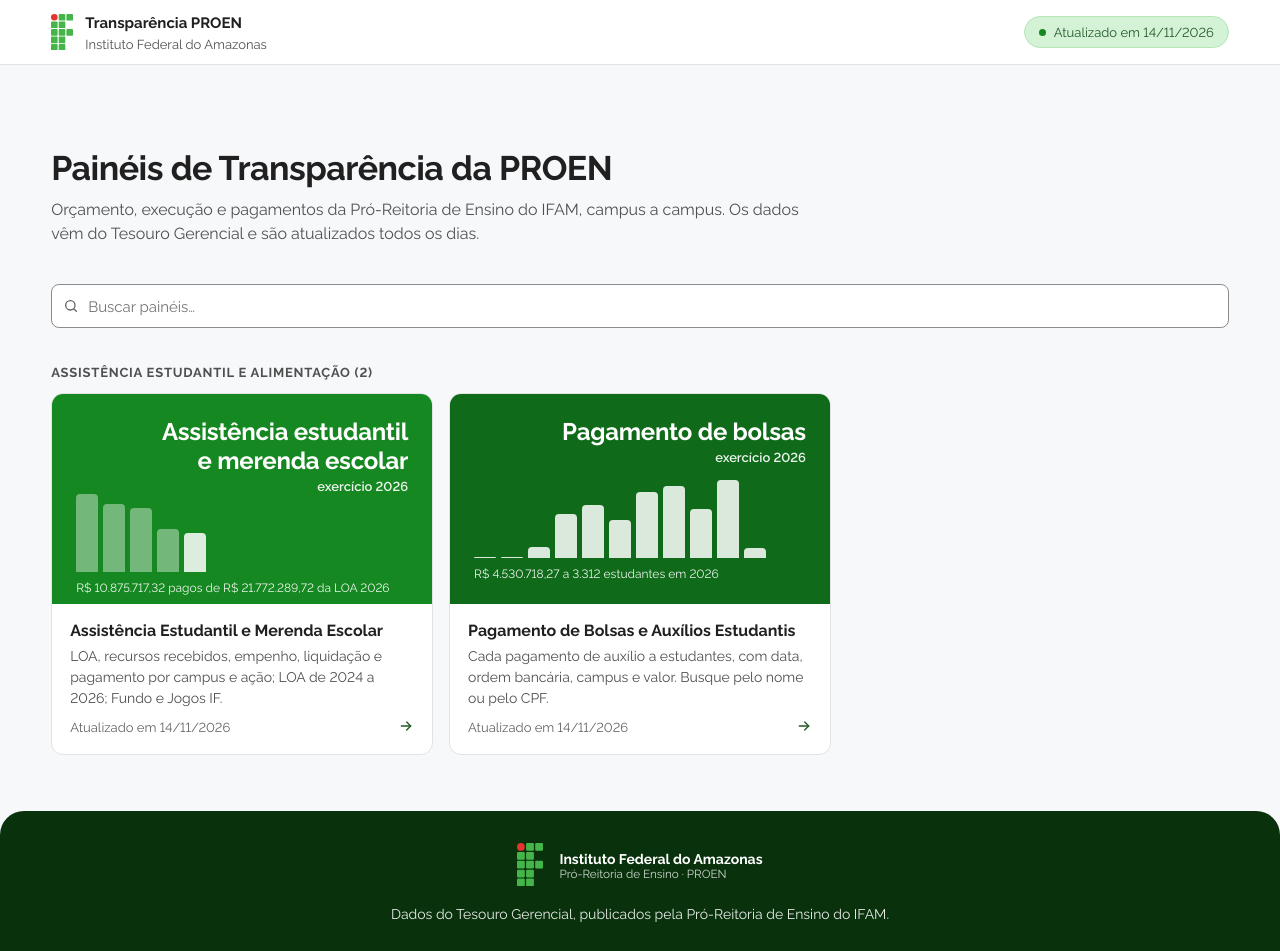
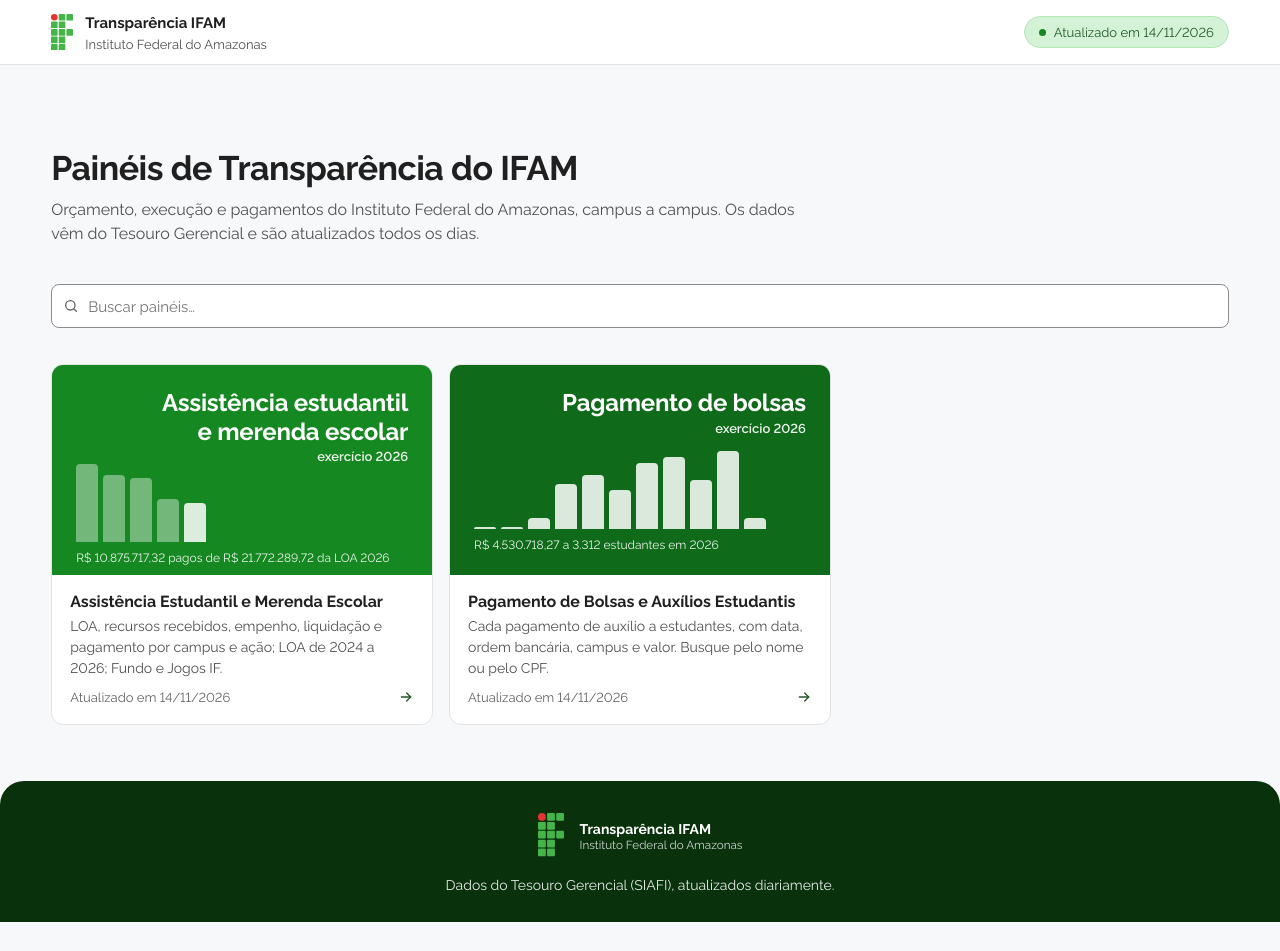
Before and after one commit to Assistencia-estudantil-ifam/assistencia-estudantil-ifam.github.io, a plain HTML site: page site/index.html in a window 1280 px wide. After the commit the page ends 922 px from the top, so only its background shows below. Drawn offline with Linux system fonts and the light colour scheme.

Commit message:
Nome do site: Transparência IFAM; tira o título de seção do hub
Co-Authored-By: Claude Opus 5.5 <noreply@anthropic.com>
Claude-Session: https://claude.ai/code/session_01HoXdjRsmt2k3te8WraVE3q

```diff
--- a/site/assets/js/comum.js
+++ b/site/assets/js/comum.js
@@ -1,4 +1,4 @@
-// Biblioteca comum dos painéis de transparência PROEN/IFAM.
+// Biblioteca comum dos painéis de Transparência IFAM.
 
 // ------------------------------------------------------------------ formatos
 const fMoeda = new Intl.NumberFormat("pt-BR", { style: "currency", currency: "BRL" });
@@ -394,12 +394,12 @@ export function preencherSelect(sel, opcoes, valor, rotuloTodos) {
 
 export function rodape(el, extra = "") {
   el.innerHTML = `<div class="conteiner">
-    <div class="rodape__marcas">${MARCA_IF}<span>Instituto Federal do Amazonas<small>Pró-Reitoria de Ensino · PROEN</small></span></div>
-    <p>Dados do Tesouro Gerencial, publicados pela Pró-Reitoria de Ensino do IFAM.</p>
+    <div class="rodape__marcas">${MARCA_IF}<span>Transparência IFAM<small>Instituto Federal do Amazonas</small></span></div>
+    <p>Dados do Tesouro Gerencial (SIAFI), atualizados diariamente.</p>
     ${extra}
   </div>`;
 }
 
 export function erroCarga(el, e) {
-  el.innerHTML = `<div class="resumo resumo--alerta erro-carga" role="alert"><strong>Não foi possível carregar os dados.</strong> ${esc(e.message)} Tente recarregar a página; se o problema continuar, avise a PROEN.</div>`;
+  el.innerHTML = `<div class="resumo resumo--alerta erro-carga" role="alert"><strong>Não foi possível carregar os dados.</strong> ${esc(e.message)} Tente recarregar a página; se o problema continuar, avise a equipe responsável pelos dados.</div>`;
 }
--- a/site/assets/js/hub.js
+++ b/site/assets/js/hub.js
@@ -70,7 +70,7 @@ function mini(p, info) {
 
 $("secoes").innerHTML = SECOES.map(
   (s) => `<section class="hub-secao" aria-labelledby="s-${esc(semAcento(s.titulo).replace(/\W+/g, "-"))}">
-    <h2 class="hub-secao__titulo" id="s-${esc(semAcento(s.titulo).replace(/\W+/g, "-"))}">${esc(s.titulo)} (${s.paineis.length})</h2>
+    <h2 class="visualmente-oculto" id="s-${esc(semAcento(s.titulo).replace(/\W+/g, "-"))}">${esc(s.titulo)}</h2>
     <div class="cards">
       ${s.paineis
         .map((p) => {
--- a/site/index.html
+++ b/site/index.html
@@ -3,8 +3,8 @@
 <head>
   <meta charset="utf-8">
   <meta name="viewport" content="width=device-width, initial-scale=1">
-  <title>Transparência PROEN · IFAM</title>
-  <meta name="description" content="Painéis de transparência da Pró-Reitoria de Ensino do Instituto Federal do Amazonas: assistência estudantil, merenda escolar e pagamento de bolsas, atualizados diariamente.">
+  <title>Transparência IFAM</title>
+  <meta name="description" content="Painéis de transparência do Instituto Federal do Amazonas: assistência estudantil, merenda escolar e pagamento de bolsas, atualizados diariamente.">
   <meta name="theme-color" content="#09310c">
   <link rel="icon" href="assets/img/favicon.svg" type="image/svg+xml">
   <link rel="preload" href="assets/fonts/rawline-400.woff2" as="font" type="font/woff2" crossorigin>
@@ -17,7 +17,7 @@
 
   <header class="hub-topo">
     <div class="conteiner">
-      <a class="hub-marca" href="./" id="marca"><span>Transparência PROEN<small>Instituto Federal do Amazonas</small></span></a>
+      <a class="hub-marca" href="./" id="marca"><span>Transparência IFAM<small>Instituto Federal do Amazonas</small></span></a>
       <span class="estado" id="estado-geral"><span class="ponto" aria-hidden="true"></span>Atualização diária</span>
     </div>
   </header>
@@ -25,8 +25,8 @@
   <main id="conteudo" tabindex="-1">
     <div class="conteiner">
       <div class="hub-cabecalho">
-        <h1>Painéis de Transparência da PROEN</h1>
-        <p>Orçamento, execução e pagamentos da Pró-Reitoria de Ensino do IFAM, campus a campus. Os dados vêm do Tesouro Gerencial e são atualizados todos os dias.</p>
+        <h1>Painéis de Transparência do IFAM</h1>
+        <p>Orçamento, execução e pagamentos do Instituto Federal do Amazonas, campus a campus. Os dados vêm do Tesouro Gerencial e são atualizados todos os dias.</p>
         <span class="estado hub-atualizado" id="estado-cab"><span class="ponto" aria-hidden="true"></span>Atualização diária</span>
       </div>
 
```
Also changed, not shown: site/paineis/assistencia-merenda/index.html (+2 -2 lines), site/paineis/pagamento-bolsas/index.html (+2 -2 lines).
